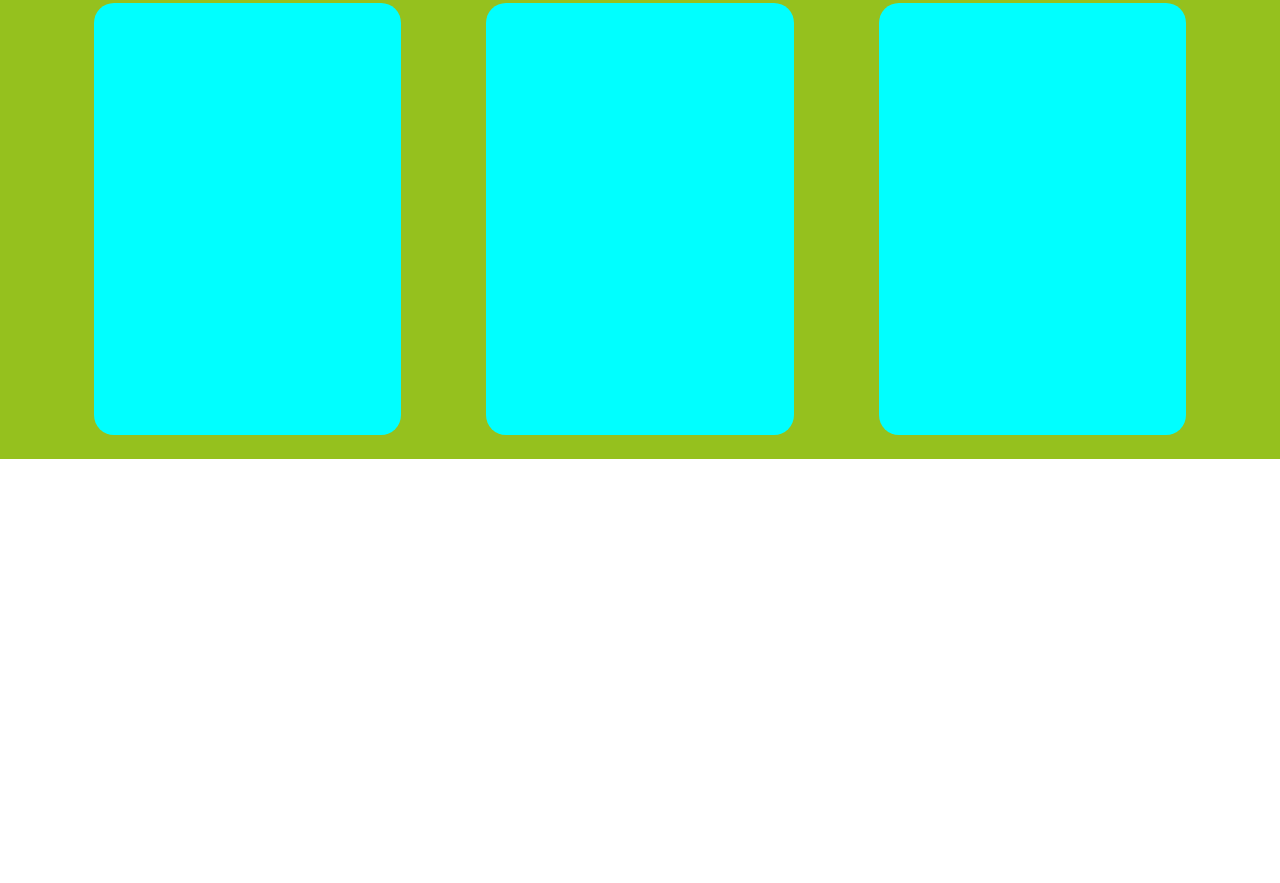
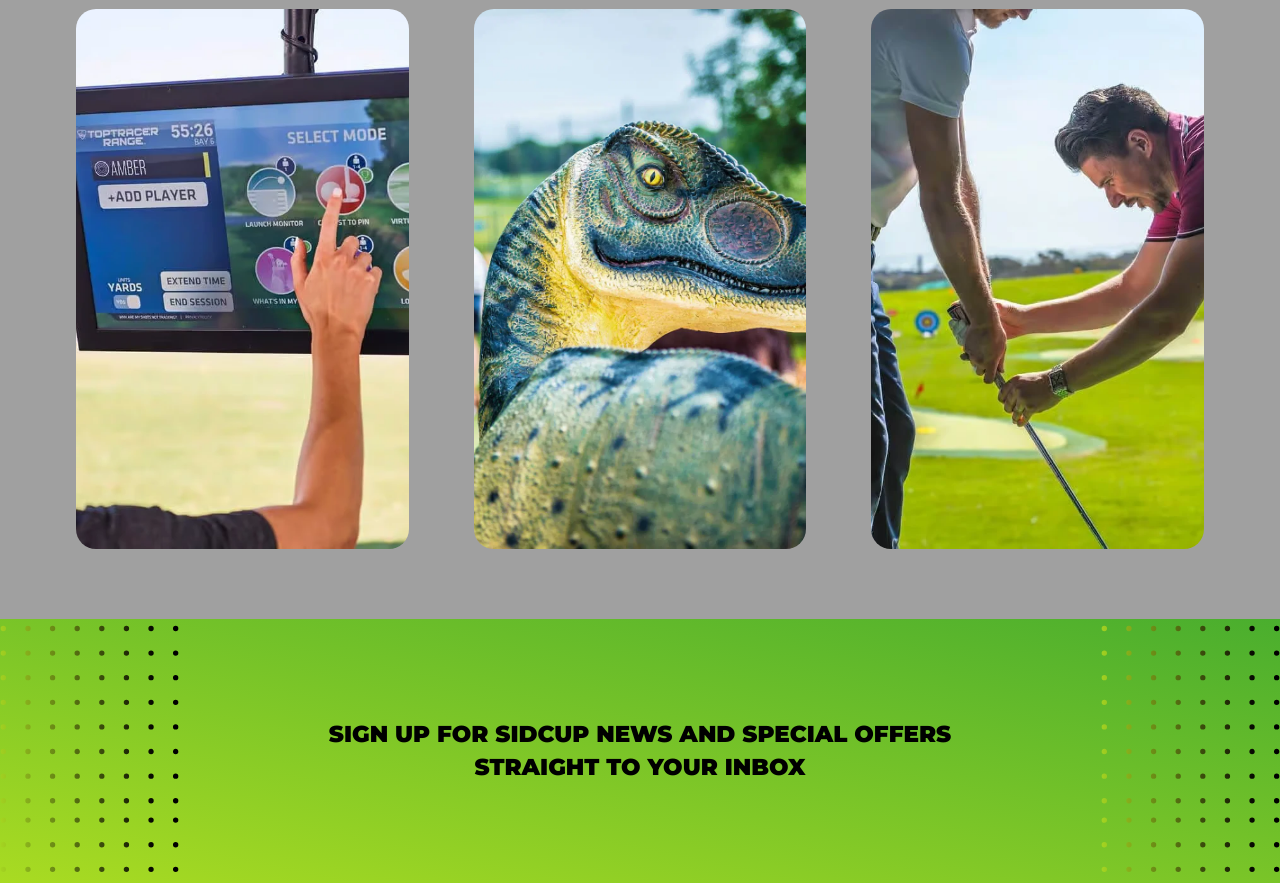
Before and after one commit to ansh5953/first, a plain HTML site: page index.html in a window 1280 px wide. Shown: the part 1508-2391 px from the top of the page. Before the commit the page ends 1967 px from the top, so only its background shows below. Drawn offline with nearby package versions, Linux system fonts and the light colour scheme; a web font is replaced by a local one.

Commit message:
Add feature X

```diff
--- a/index.html
+++ b/index.html
@@ -63,9 +63,29 @@
         <img src="home-about-2-300x200.avif" alt="">
       </div>
       <div id="cards-container">
-        <div class="cards" id="card1"></div>
-        <div class="cards"id="card2"></div>
-        <div class="cards"id="card3"></div>
+        <div class="cards" id="card1">
+           <div class="overlay">
+            <h4>TopRacer Range</h4>
+            <p>Lorem ipsum dolor sit amet consectetur, adipisicing elit. Facere, repellendus dignissimos sit odit asperiores facilis reiciendis nemo culpa nobis magnam.</p>
+           </div>
+        </div>
+        <div class="cards"id="card2">
+          <div class="overlay">
+            <h4>Adventure Golf</h4>
+            <p>Lorem ipsum dolor sit amet consectetur, adipisicing elit. Facere, repellendus dignissimos sit odit asperiores facilis reiciendis nemo culpa nobis magnam.</p>
+           </div>
+        </div>
+        <div class="cards"id="card3">
+          <div class="overlay">
+            <h4>Golf Lessons</h4>
+            <p>Lorem ipsum dolor sit amet consectetur, adipisicing elit. Facere, repellendus dignissimos sit odit asperiores facilis reiciendis nemo culpa nobis magnam.</p>
+           </div>
+        </div>
+      </div>
+      <div id="green-div">
+        <img src="dots-side.svg" alt="">
+        <h4>Sign up for Sidcup News and Special Offers Straight to Your Inbox</h4>
+        <img src="dots-side.svg" alt="">
       </div>
     </div>
   </div>
--- a/style.css
+++ b/style.css
@@ -11,126 +11,142 @@ body {
     width: 100%;
     height: 100%;
 }
-#nav{
-    height:160px;
-    width:900%;
+
+#nav {
+    height: 160px;
+    width: 900%;
 
     display: flex;
     align-items: center;
     justify-content: flex-start;
-    padding : 0 115px;
-    gap :40px;
-position :fixed;
+    padding: 0 115px;
+    gap: 40px;
+    position: fixed;
     z-index: 99;
 
 }
-#nav img{
-    height:70px;
+
+#nav img {
+    height: 70px;
 
 }
-#nav h4{
+
+#nav h4 {
     font-size: 14px;
     text-transform: uppercase;
     font-weight: 400;
 }
-#cursor{
-  height:20px;
-  width:20px;
+
+#cursor {
+    height: 20px;
+    width: 20px;
     background-color: #95C11E;
     border-radius: 50%;
-  position:fixed;
+    position: fixed;
     z-index: 99;
 }
-#cursor-blur{
-    height:400px;
-    width:400px;
+
+#cursor-blur {
+    height: 400px;
+    width: 400px;
     background-color: #96c11e4e;
     border-radius: 50%;
-    position:fixed;
-    filter:blur(50px);
-    z-index:9;
+    position: fixed;
+    filter: blur(50px);
+    z-index: 9;
 }
-video{
+
+video {
     height: 100%;
-    width:100%;
+    width: 100%;
     object-fit: cover;
-    position :fixed;
+    position: fixed;
     z-index: -1;
 }
- #main{
-position:relative;
+
+#main {
+    position: relative;
     background-color: rgba(0, 0, 0, 0.374);
 }
- #page1{
-height:100vh;
-width:100%;
-position:relative;
-display:flex;
+
+#page1 {
+    height: 100vh;
+    width: 100%;
+    position: relative;
+    display: flex;
     align-items: center;
     justify-content: center;
-text-transform: uppercase ;
+    text-transform: uppercase;
     flex-direction: column;
     text-align: center;
-z-index:10;
+    z-index: 10;
 }
- #page1 h1::before{
-    content:"eat.drink.play.";
+
+#page1 h1::before {
+    content: "eat.drink.play.";
     position: absolute;
     color: black;
-    top:-6px;
-    left:-6px;
+    top: -6px;
+    left: -6px;
     -webkit-text-stroke: 2px #95C11E;
-    z-index:-1 ;
+    z-index: -1;
 
 
 }
- #page1 h1{
+
+#page1 h1 {
     font-size: 105px;
- width:65%;
+    width: 65%;
     font-weight: 900;
     position: relative;
 }
- #page1 h2{
+
+#page1 h2 {
     font-size: 32px;
     font-weight: 800;
     margin-top: 10px;
-    margin-bottom: 20px    ;
+    margin-bottom: 20px;
 }
-    #page1 p{
-        width:50%;
+
+#page1 p {
+    width: 50%;
     font-size: 15px;
     font-weight: 400;
 
 }
-#page2{
-    height:100vh;
-width:100%;
-z-index:10;
+
+#page2 {
+    min-height: 100vh;
+    width: 100%;
+    z-index: 10;
 }
-#scroller{
+
+#scroller {
     overflow-y: hidden;
     overflow-x: auto;
     white-space: nowrap;
     position: relative;
     z-index: 10;
 }
-#scroller::-webkit-scrollbar{
+
+#scroller::-webkit-scrollbar {
     display: none;
 }
-#scroller-in{
-    display:inline-block;
+
+#scroller-in {
+    display: inline-block;
     white-space: nowrap;
     animation-name: scroll;
     animation-duration: 30s;
-    transition:all linear 0.5 ease;
+    transition: all linear 0.5 ease;
     animation-timing-function: linear;
     animation-iteration-count: infinite;
 
 }
 
-#scroller h4{
-    display:inline-block;
-    font-size:110px ;
+#scroller h4 {
+    display: inline-block;
+    font-size: 110px;
     font-weight: 800;
     margin-right: 10px;
     text-transform: uppercase;
@@ -138,63 +154,151 @@ z-index:10;
     -webkit-text-stroke: 2px #ffffff;
     font-family: Arial, Helvetica, sans-serif;
 }
-#scroller h4:hover{
-    color:#95C11E;
+
+#scroller h4:hover {
+    color: #95C11E;
     -webkit-text-stroke: 2px #95C11E;
 }
+
 @keyframes scroll {
-    from{
+    from {
         transform: translateX(0);
     }
-    to{
+
+    to {
         transform: translateX(-100%);
     }
 }
-#about-us{
-    height:70vh;
-    width:100%;
+
+#about-us {
+    height: 70vh;
+    width: 100%;
     /* background-color: red; */
     display: flex;
     align-items: center;
-    justify-content:space-around;
-    padding:0 70px;
+    justify-content: space-around;
+    padding: 0 70px;
     position: relative;
 }
-#about-us img{
-    height:160px;
-    width:160px;
+
+#about-us img {
+    z-index: 10;
+    height: 160px;
+    width: 160px;
     border-radius: 10px;
     object-fit: cover;
 }
-#about-us-in{
-    width:50%;;
+
+#about-us-in {
+    width: 50%;
+    ;
     text-align: center;
 }
-#about-us-in h3{
-    font-size:40px;
+
+#about-us-in h3 {
+    z-index: 10;
+    font-size: 40px;
     font-weight: 900;
     margin-bottom: 40px;
     margin-top: 0;
 
 }
-#about-us-in p{
+
+#about-us-in p {
     font-size: 20px;
     line-height: 30px;
 
 }
-#cards-container{
-    background-color: #95C11E;
-    height: 60vh;
+
+#cards-container {
+    position: relative;
+    /* background-color: black; */
+    height: 80vh;
     width: 100%;
     display: flex;
     justify-content: center;
-    align-items:center;
-    gap:85px;
+    align-items: center;
+    gap: 65px;
+    z-index: 10;
+    padding-bottom: 40px;;
 }
-.cards{
-    height:90%;
-width:24%;
-background-color: aqua;
+
+.cards {
+    height: 90%;
+    width: 26%;
+    transition:all ease 0.9s;
     border-radius: 20px;
+    background-size: cover;
+    background-position: center;
+}
+
+#card1 {
+    background-image: url("home-toptracer.webp");
+}
+
+#card2 {
+    background-image: url("hero-4\ \(1\).webp");
+}
+
+#card3 {
+    background-image: url("home-lessons.webp");
+}
+
+.overlay {
+    height: 100%;
+    width: 100%;
+    border-radius: 20px;
+    background-color: #95C11E;
+    padding: 20px;
+    padding-top: 140px;
+    margin-bottom: 20px;
+    opacity: 0;
+    transition:all ease 0.9s;
+}
+
+.overlay h4 {
+    white-space:nowrap;
+    color: #000;
+    font-size: 30px;
+    font-weight: 900;
+    text-transform: uppercase;
+}
+
+.overlay p {
+    text-align: auto;
+    line-height: 30px;
+    margin-top: 20px;;
+    font-size: 18px;
+    color: black;
+}
+.cards:hover .overlay{
+    opacity: 1;
+}
+.cards:hover{
+    transform: rotate3d(-1,1,0,20deg);
+}
+#green-div{
+    position: relative;
+    height:33vh;
+    display: flex;
+    align-items: center;
+    justify-content: space-between;
+    background: linear-gradient(to left bottom,#4AAE2E,#A9DB22);
 
 }
+#green-div h4 {
+    width:50%;
+    line-height: 33px;
+   color: #000 ;
+    font-size: 23px;
+    text-transform: uppercase;
+    text-align: center;
+    font-weight: 900;
+}
+#green-div img{
+    height:100%;
+    object-fit: cover;
+    width:14%;
+
+
+}
```
Also changed, not shown: dots-side.svg (added), hero-4 (1).webp (added), home-lessons.webp (added), home-toptracer.webp (added). Lines whose indentation alone changed are shown as unchanged.
